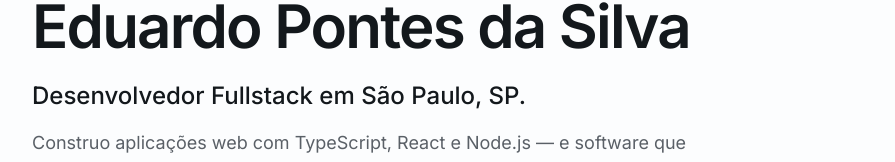
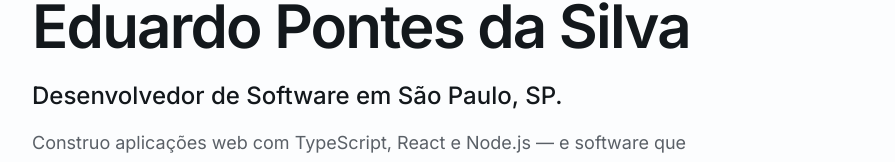
Before and after one commit to PontesEdu/portfolio-website, a Next.js app: page / in a window 1280 px wide. Shown: the part 190-352 px from the top of the page, without its empty margins (192-1087 px from the left). Built offline with nearby package versions, Linux system fonts and the light colour scheme; no server answers.

Commit message:
content: align the role title with the current CV
Use Desenvolvedor de Software as the headline role, matching the CV. It feeds
the hero, page title, metadata, social image and structured data from one
field.

```diff
--- a/src/content/perfil.ts
+++ b/src/content/perfil.ts
@@ -13,7 +13,7 @@ export type Link = {
 
 export const perfil = {
   nome: "Eduardo Pontes da Silva",
-  cargo: "Desenvolvedor Fullstack",
+  cargo: "Desenvolvedor de Software",
   localizacao: "São Paulo, SP",
 
   /** Uma frase, concreta, para o hero. */
```
